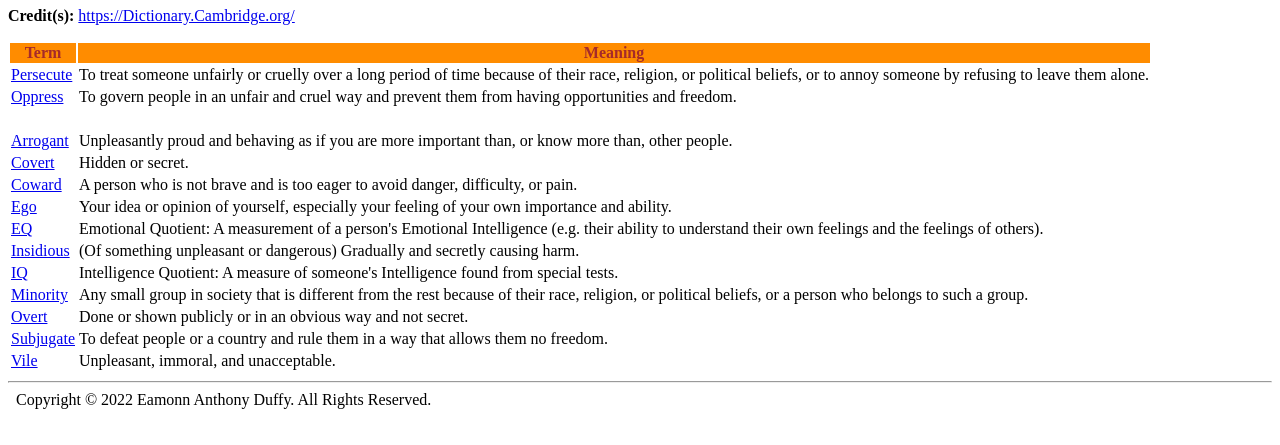
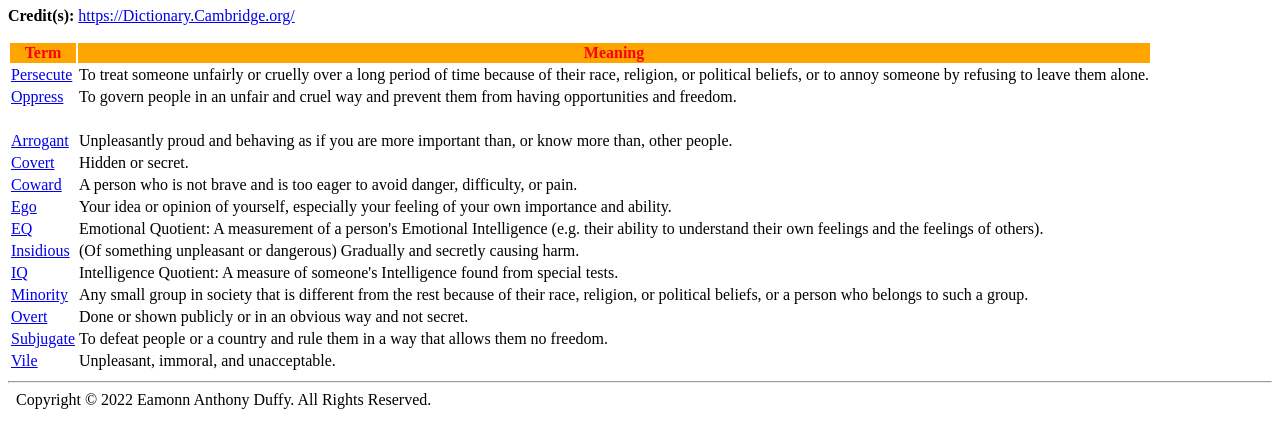
Before and after one commit to EamonnDuffy/WorldWarThree-WebSite-Source, a plain HTML site: page Terms.html in a window 1280 px wide. Shown: the part 355-800 px from the top of the page. Drawn offline with Linux system fonts and the light colour scheme.

Commit message:
Updated Table Header Colours.

```diff
--- a/Branding/V1.0.0.0/WorldWarThree.css
+++ b/Branding/V1.0.0.0/WorldWarThree.css
@@ -57,6 +57,6 @@ h1, h2, h3, h4 {
 }
 
 th {
-    background-color: darkorange;
-    color: brown;
+    background-color: orange;
+    color: red;
 }
--- a/Terms.html
+++ b/Terms.html
@@ -4,7 +4,7 @@
 
         <meta name="keywords" content="World War Three, World War 3, In Memory, British Security Services, Persecute, Oppress, Arrogant, Covert, Coward, Ego, EQ, IQ, Minority, Subjugate, Vile">
 
-        <link rel="stylesheet" href="Branding/V1.0.0.0/WorldWarThree.css?circumventCache=0" />
+        <link rel="stylesheet" href="Branding/V1.0.0.0/WorldWarThree.css?circumventCache=1" />
     </head>
     <body>
         <header id="headerWorldWarThree">
```
Also changed, not shown: About.html (+1 -1 lines), Adversaries.html (+1 -1 lines), Home.html (+1 -1 lines), Links.html (+1 -1 lines).
